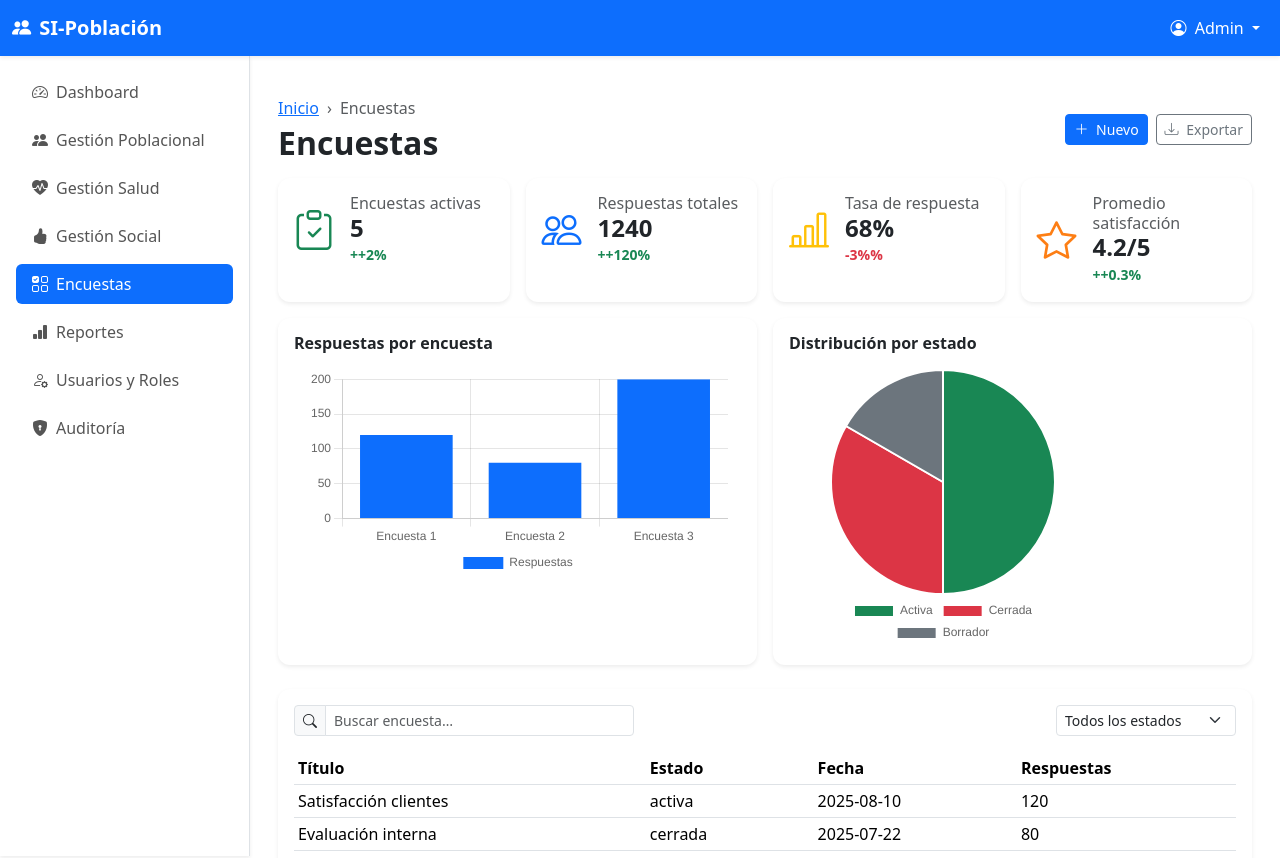
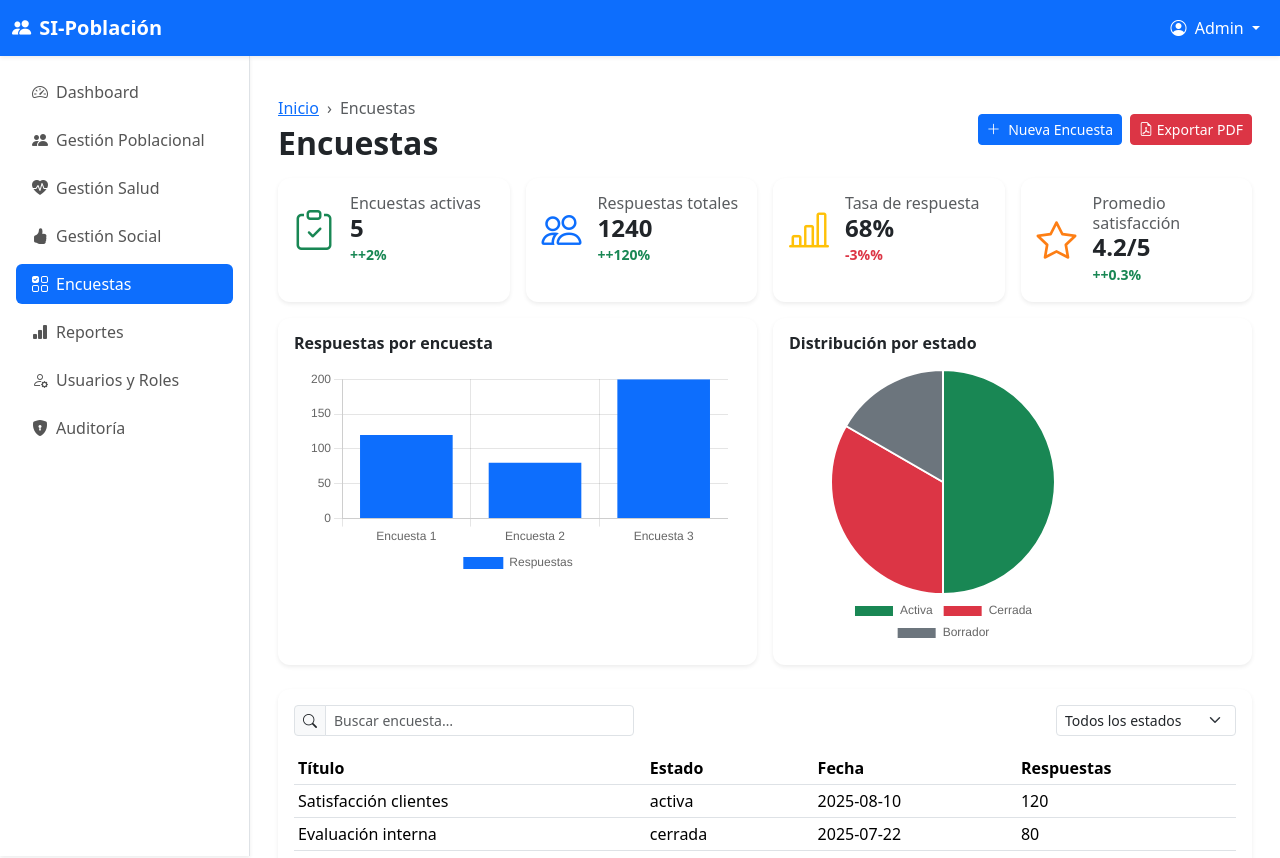
Before and after one commit to eduard-ve/sip_comunidades, a Vue app in the folder frontend/: page /encuestas in a window 1280 px wide. Shown: the top 858 px of the page. Built offline with nearby package versions, Linux system fonts and the light colour scheme.

Commit message:
Ajustes en el div de la acciones exportar y nueva encuesta

```diff
--- a/frontend/src/components/EncuestaBase.vue
+++ b/frontend/src/components/EncuestaBase.vue
@@ -26,10 +26,10 @@
       <div class="d-flex align-items-center gap-2">
         <slot name="actions">
           <button class="btn btn-primary btn-sm" @click="$emit('create')">
-            <i class="bi bi-plus-lg me-1"></i> Nuevo
+            <i class="bi bi-plus-lg me-1"></i> Nueva Encuesta
           </button>
-          <button class="btn btn-outline-secondary btn-sm" @click="$emit('export')">
-            <i class="bi bi-download me-1"></i> Exportar
+          <button class="btn btn-danger btn-sm" @click="$emit('export')">
+            <i class="bi bi-file-earmark-pdf"></i> Exportar PDF
           </button>
         </slot>
       </div>
--- a/frontend/src/views/Auditoria.vue
+++ b/frontend/src/views/Auditoria.vue
@@ -48,7 +48,7 @@
 </template>
 
 <script setup>
-import { ref } from "vue"
+import { ref, } from "vue"
 import AuditTable from "../components/AuditTable.vue"
 
 const events = ref([
```
